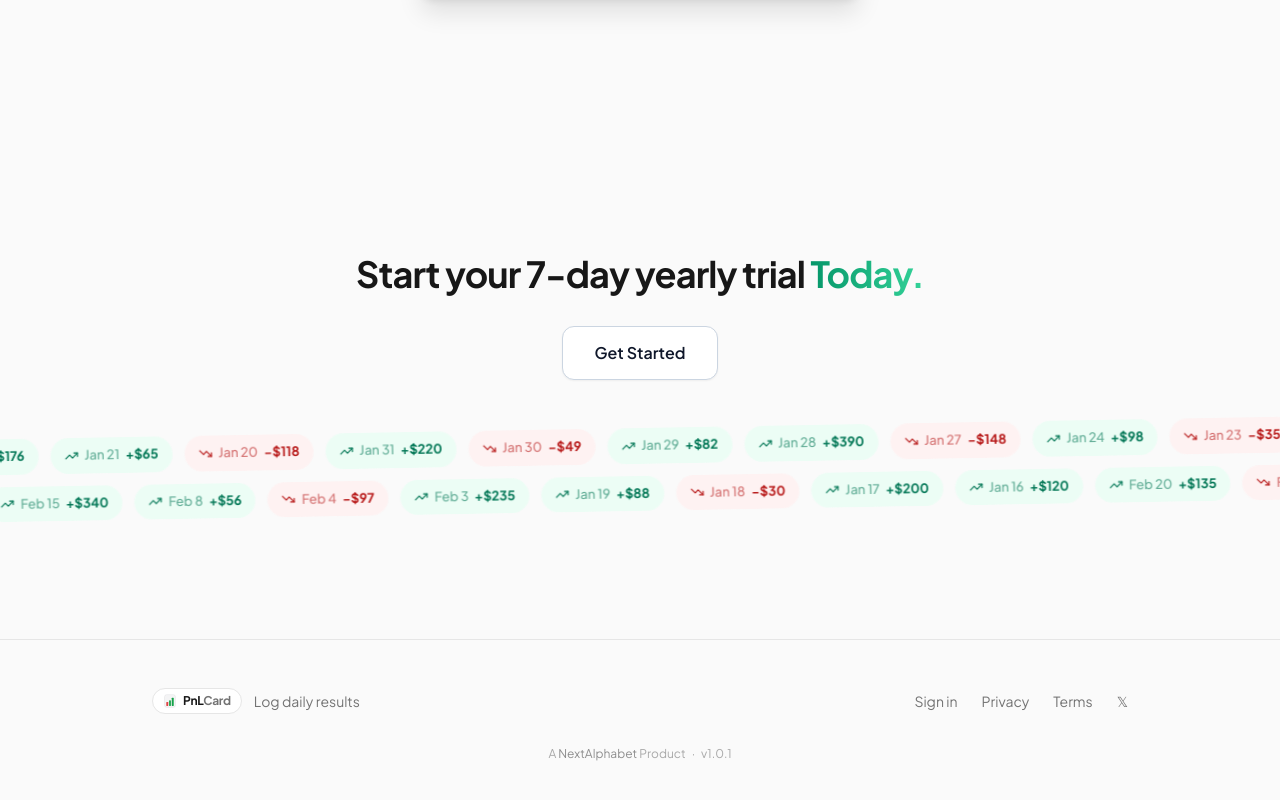
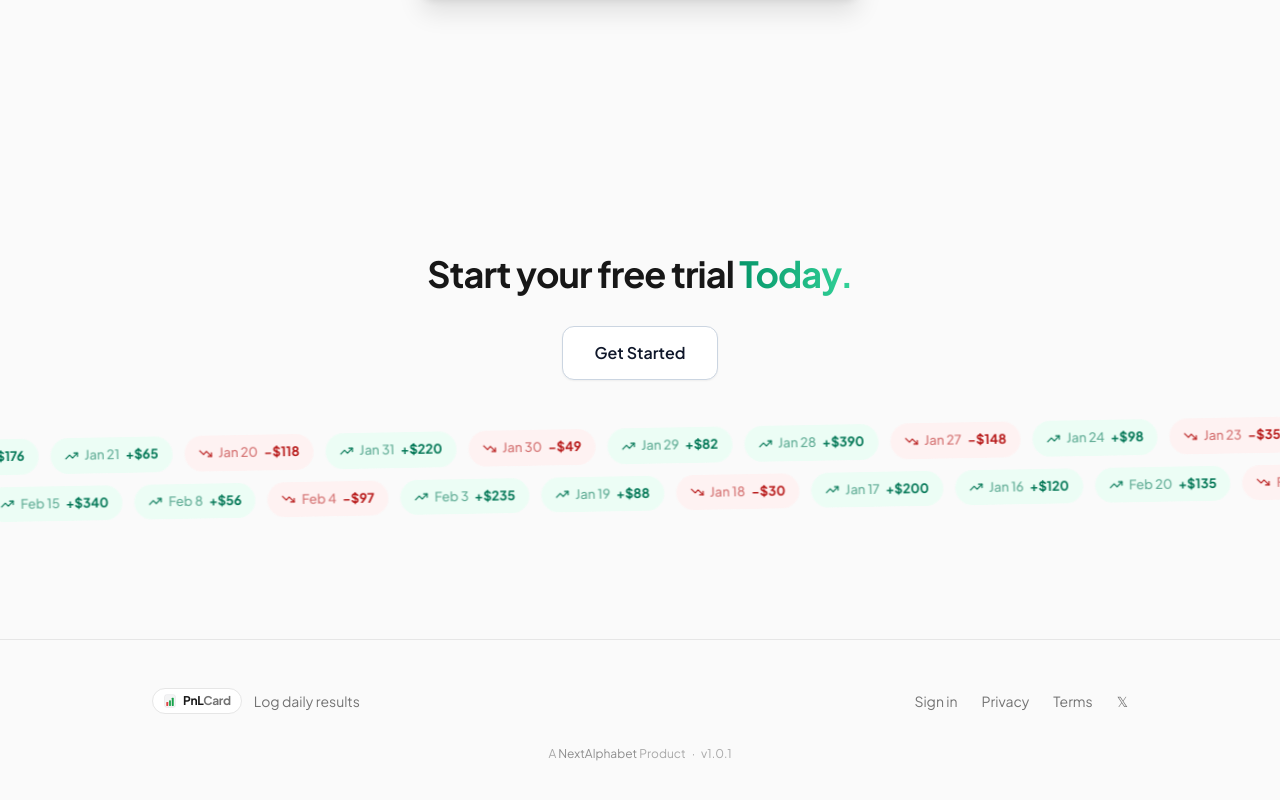
Before and after one commit to rahulsinghh1612/pnlcard, a Next.js app: page / in a window 1280 px wide. Shown: the part 6107-6907 px from the top of the page. Built offline with nearby package versions, Linux system fonts and the light colour scheme; no server answers.

Commit message:
Adjust final CTA trial copy

```diff
--- a/app/page.tsx
+++ b/app/page.tsx
@@ -1319,7 +1319,7 @@ export default function LandingPage() {
       <section className="relative py-16 sm:py-32 bg-page overflow-hidden">
         <div className="mx-auto max-w-3xl px-4 sm:px-6 text-center mb-8 sm:mb-12">
           <h2 className="text-2xl sm:text-4xl font-bold tracking-tight text-foreground">
-            Start your 7-day yearly trial{" "}
+            Start your free trial{" "}
             <span className="bg-gradient-to-r from-emerald-600 to-emerald-400 bg-clip-text text-transparent">
               Today.
             </span>
```
